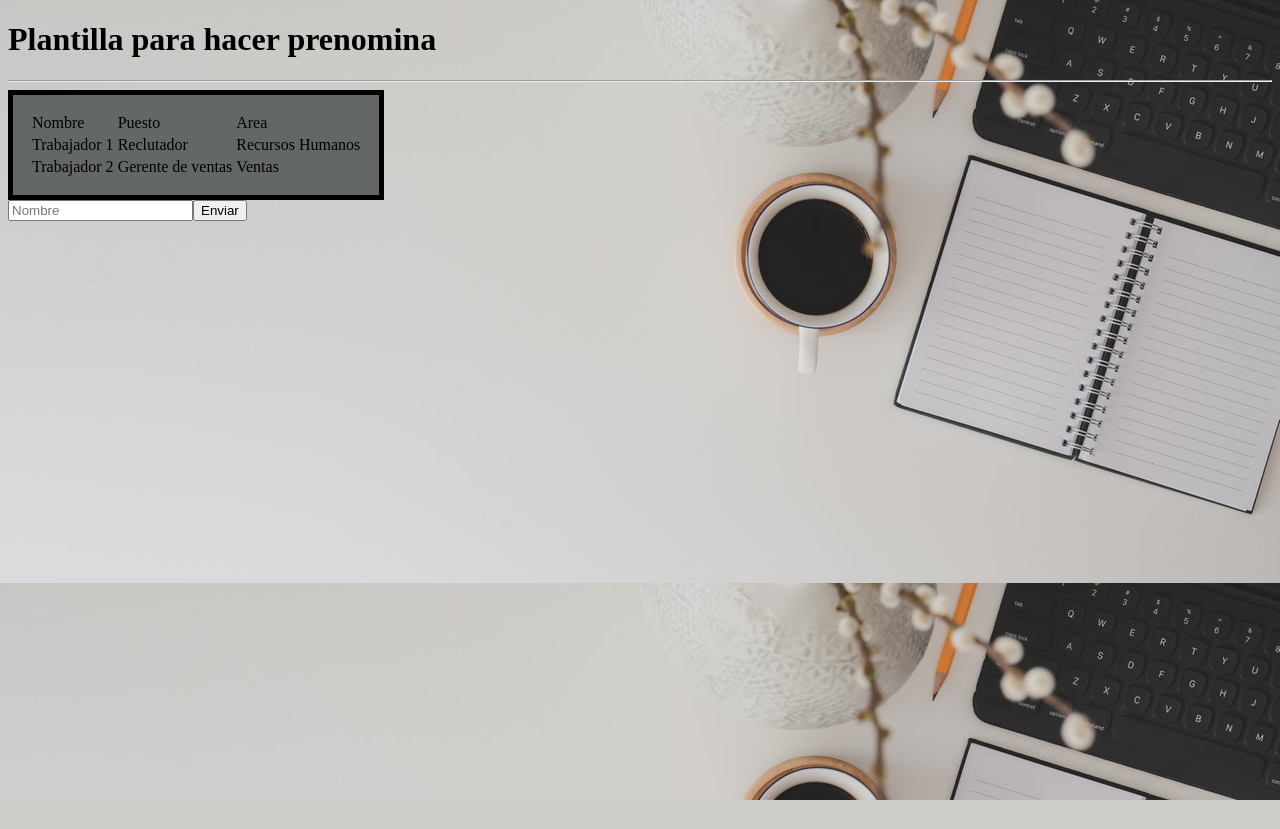
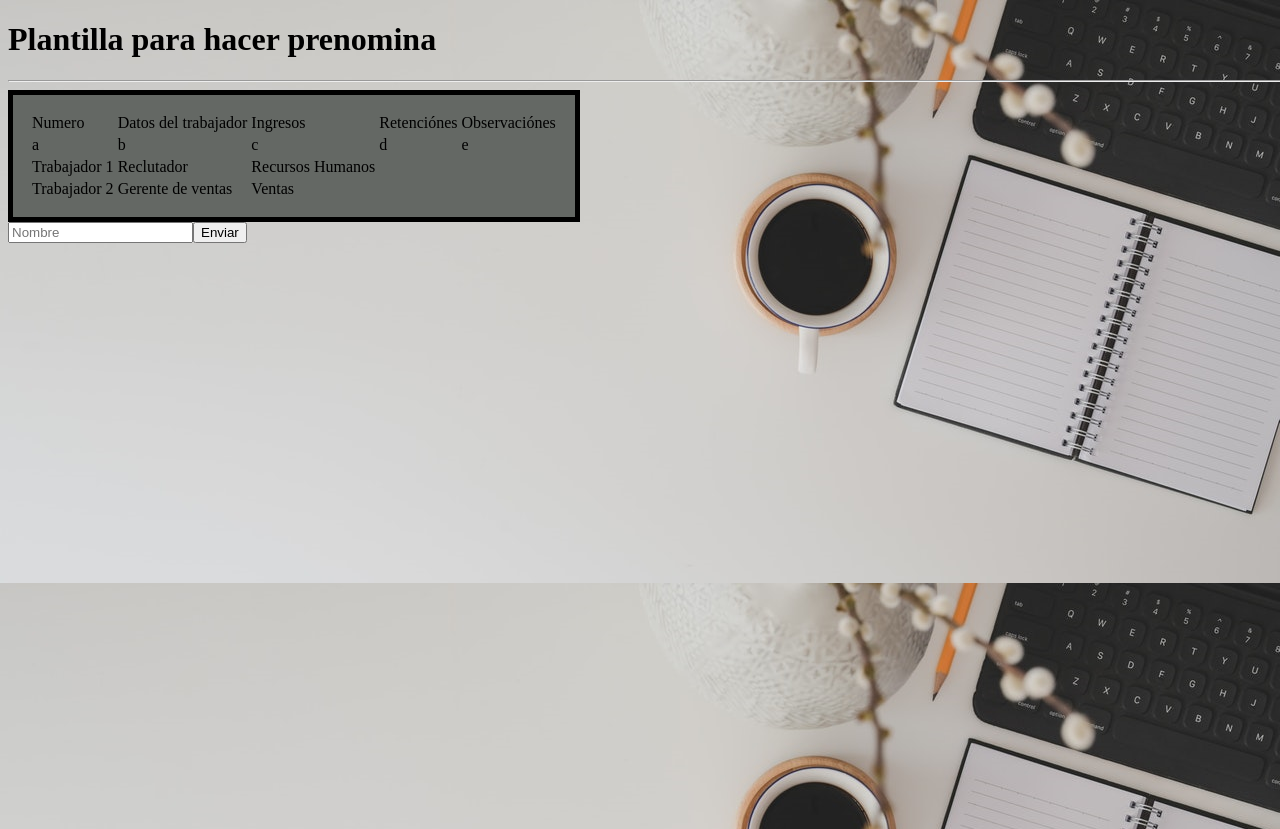
Before and after one commit to ManuelGodel07/ManuelRuiz, a PHP site: page /HTML/index10.html in a window 1280 px wide. Before the commit the page ends 800 px from the top, so only its background shows below. Run offline with PHP 8.4, Linux system fonts and the light colour scheme.

Commit message:
haciendo la nomina

```diff
--- a/CSS/style10.css
+++ b/CSS/style10.css
@@ -4,6 +4,8 @@
 }
 body{
     background: url(../images/work.png);
+    width: 100vw;
+    height: 100vh;
 }
 table{
     border: 5px solid black;
--- a/HTML/index10.html
+++ b/HTML/index10.html
@@ -4,6 +4,7 @@
     <meta charset="UTF-8">
     <meta name="viewport" content="width=device-width, initial-scale=1.0">
     <link rel="stylesheet" type="text/css" href="../CSS/style10.css">
+    <link rel="shortcut icon" href="../favicon/man.ico">
     <title>Prenómina</title>
 </head>
 <body>
@@ -11,9 +12,18 @@
     <hr>
     <table class="table">
         <tr>
-            <td>Nombre</td>
-            <td>Puesto</td>
-            <td>Area</td>
+            <td>Numero</td>
+            <td>Datos del trabajador</td>
+            <td>Ingresos</td>
+            <td>Retenciónes</td>
+            <td>Observaciónes</td>
+        </tr>
+        <tr>
+            <td>a</td>
+            <td>b</td>
+            <td>c</td>
+            <td>d</td>
+            <td>e</td>
         </tr>
         <tr>
             <td>Trabajador 1</td>
```
